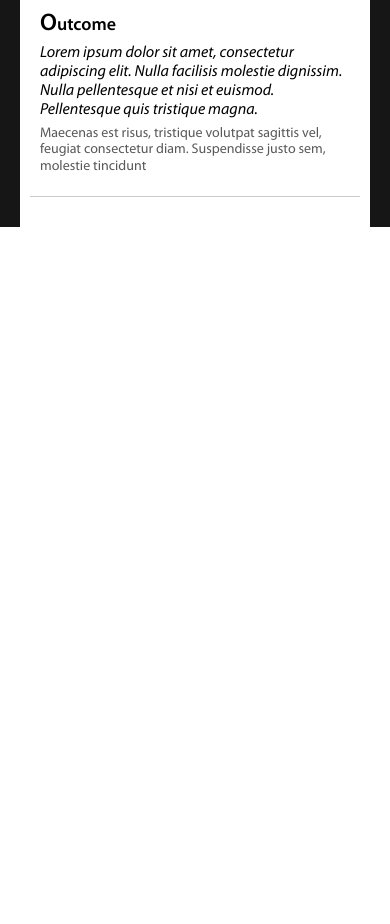
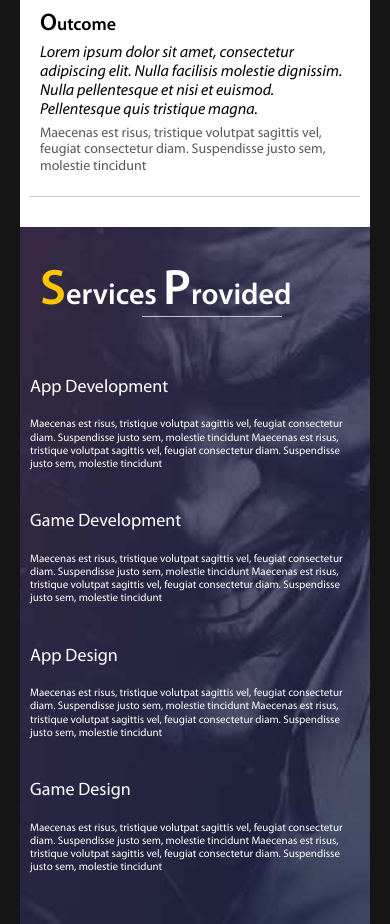
Before and after one commit to Senobiot/17-05.github.io, a plain HTML site: page index.html in a window 390 px wide. Shown: the part 4520-5444 px from the top of the page. Before the commit the page ends 4747 px from the top, so only its background shows below. Drawn offline with Linux system fonts and the light colour scheme.

Commit message:
add services block

```diff
--- a/index.html
+++ b/index.html
@@ -150,7 +150,28 @@
 
 	<!-- =========================================section SERVICES-PAGE===================================== -->
 
-	<section class="services-page" id="main-page">
+	<section class="services-page" id="services-page">
+		<div class="services-page__wrapper">
+			<div class="services-page__title page-titles"><span>S</span>ervices <span>P</span>rovided</div>
+			<div class="services-page__content">
+				<div class="services-page__content__category">
+					<div class="services-page__content__category_title">App Development</div>
+					<div class="services-page__content__category_article">Maecenas est risus, tristique volutpat sagittis vel, feugiat consectetur diam. Suspendisse justo sem, molestie tincidunt  Maecenas est risus, tristique volutpat sagittis vel, feugiat consectetur diam. Suspendisse justo sem, molestie tincidunt </div>
+				</div>
+				<div class="services-page__content__category">
+					<div class="services-page__content__category_title">Game Development</div>
+					<div class="services-page__content__category_article">Maecenas est risus, tristique volutpat sagittis vel, feugiat consectetur diam. Suspendisse justo sem, molestie tincidunt  Maecenas est risus, tristique volutpat sagittis vel, feugiat consectetur diam. Suspendisse justo sem, molestie tincidunt </div>
+				</div>
+				<div class="services-page__content__category">
+					<div class="services-page__content__category_title">App Design</div>
+					<div class="services-page__content__category_article">Maecenas est risus, tristique volutpat sagittis vel, feugiat consectetur diam. Suspendisse justo sem, molestie tincidunt  Maecenas est risus, tristique volutpat sagittis vel, feugiat consectetur diam. Suspendisse justo sem, molestie tincidunt </div>
+				</div>
+				<div class="services-page__content__category">
+					<div class="services-page__content__category_title">Game Design</div>
+					<div class="services-page__content__category_article">Maecenas est risus, tristique volutpat sagittis vel, feugiat consectetur diam. Suspendisse justo sem, molestie tincidunt  Maecenas est risus, tristique volutpat sagittis vel, feugiat consectetur diam. Suspendisse justo sem, molestie tincidunt </div>
+				</div>
+			</div>
+		</div>
 	</section>
 	<!-- =========================================section TEAM-PAGE======================================= -->
 
--- a/scss/main.scss
+++ b/scss/main.scss
@@ -411,6 +411,42 @@ $semibold:'MyriadProSemibold';
 	}
 }
 
+// ================================================Services Page======================================
+
+.services-page {
+	width: 100vw;
+	background-color: #151515;
+	&__wrapper {
+		max-width: 1200px;
+		margin: 0 auto;
+		color: #fff;
+		padding: 40px 0 55px 50px;
+		background: url('../img/game-dev_services-bg.jpg') 50%/cover no-repeat;
+	}
+	&__content {
+		padding: 40px 180px 0 470px;
+		min-height: 300px;
+		display: flex;
+		flex-wrap: wrap;
+		justify-content: space-between;
+		align-content: space-between;
+		&__category {
+			max-width: 225px;
+			line-height: 1.2;
+			font-family: $regular;
+		}
+		&__category_title {
+
+			font-size: 18px;
+			margin-bottom: 20px;
+		}
+		&__category_article {
+			font-size: 11px;
+		}
+	}
+}
+
+
 // ================================================Media Queries======================================
 
 @media (max-width: 1281px) {
@@ -440,6 +476,12 @@ $semibold:'MyriadProSemibold';
 	}
 	.strategic-page {
 		padding: 0 20px;
+	}
+	.services-page {
+		padding: 0 20px;
+	}
+	.services-page__content {
+		padding-left: 300px;
 	}
 }
 
@@ -471,6 +513,10 @@ $semibold:'MyriadProSemibold';
 		&_title {
 			margin-bottom: 5px;
 		}
+	}
+	.services-page__content {
+		padding-left: 180px;
+		padding-right: 100px;
 	}
 }
 
@@ -510,6 +556,10 @@ $semibold:'MyriadProSemibold';
 			}
 		}
 	}
+	.services-page__content {
+		padding-left: 80px;
+		padding-right: 20px;
+	}
 }
 
 @media (max-width: 700px) {
@@ -533,6 +583,12 @@ $semibold:'MyriadProSemibold';
 	}
 	.decription {
 		text-align: justify;
+	}
+	.services-page__content {
+			padding-left: 0;
+			&__category {
+				max-width: 200px;
+			}
 	}
 }
 
@@ -579,6 +635,14 @@ $semibold:'MyriadProSemibold';
 	}
 	.strategic-page__content__block:nth-child(2) div:first-child {
 		order: 0;
+	}
+	.services-page__wrapper {
+		padding-bottom: 10px;
+		padding-left: 10px;
+	}
+	.services-page__content__category {
+		max-width: 100%;
+		margin-bottom: 40px;
 	}
 }
 
@@ -665,6 +729,7 @@ $semibold:'MyriadProSemibold';
 		}
 	}
 }
+
 @media (max-height: 700px) and (orientation: landscape) {
 		.home-page__header {
 			padding-top: 0px;
@@ -673,6 +738,7 @@ $semibold:'MyriadProSemibold';
 		}
 	}
 }
+
 @media (max-height: 550px) and (orientation: landscape) {
 	.home-page__header {
 		padding-bottom: 0;
@@ -703,6 +769,7 @@ $semibold:'MyriadProSemibold';
 		}
 	}
 }
+
 @media (max-height: 400px) and (orientation: landscape) {
 	.home-page__content_title {
 		font-size: 40px;
```
Also changed, not shown: css/main.css, img/game-dev_blog-1.jpg (added), img/game-dev_blog-2.jpg (added), img/game-dev_blog-3.jpg (added), img/game-dev_footer-bg.jpg (added), img/game-dev_services-bg.jpg (added). Lines whose indentation alone changed are shown as unchanged.
